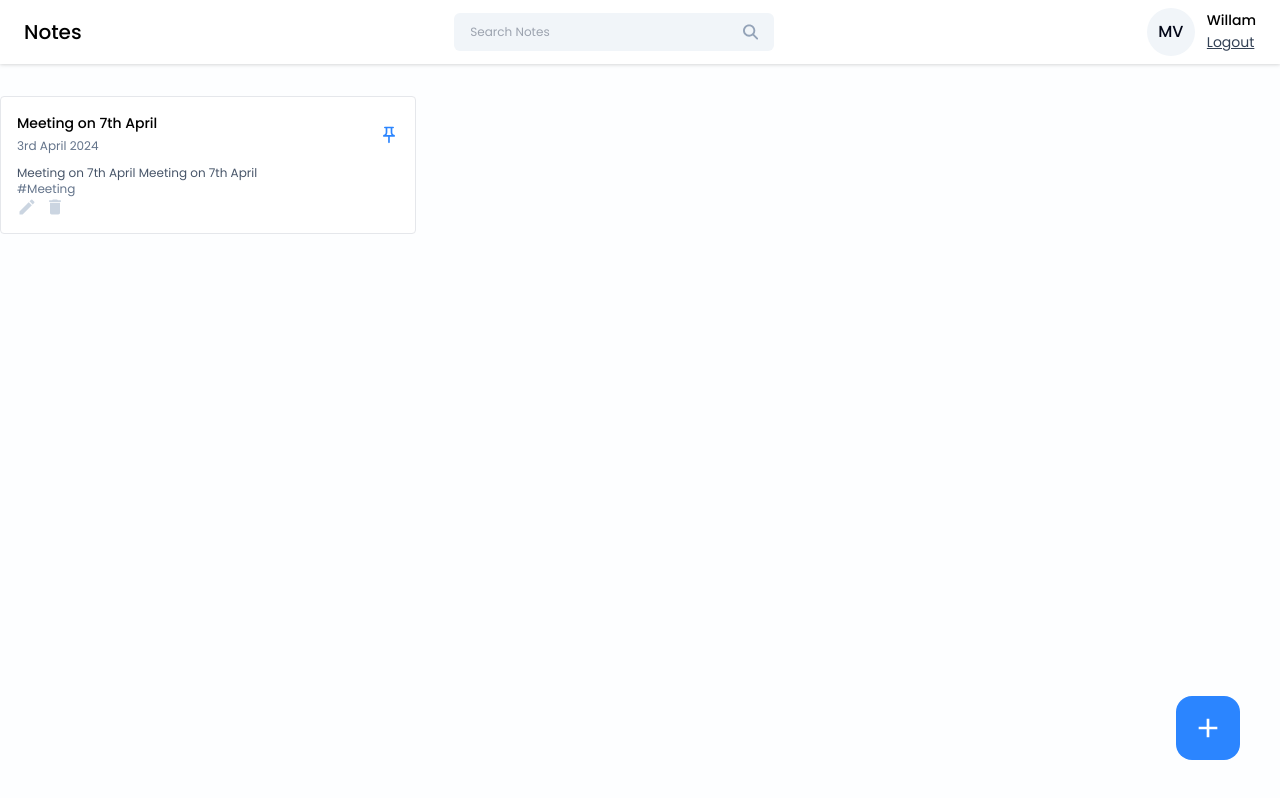
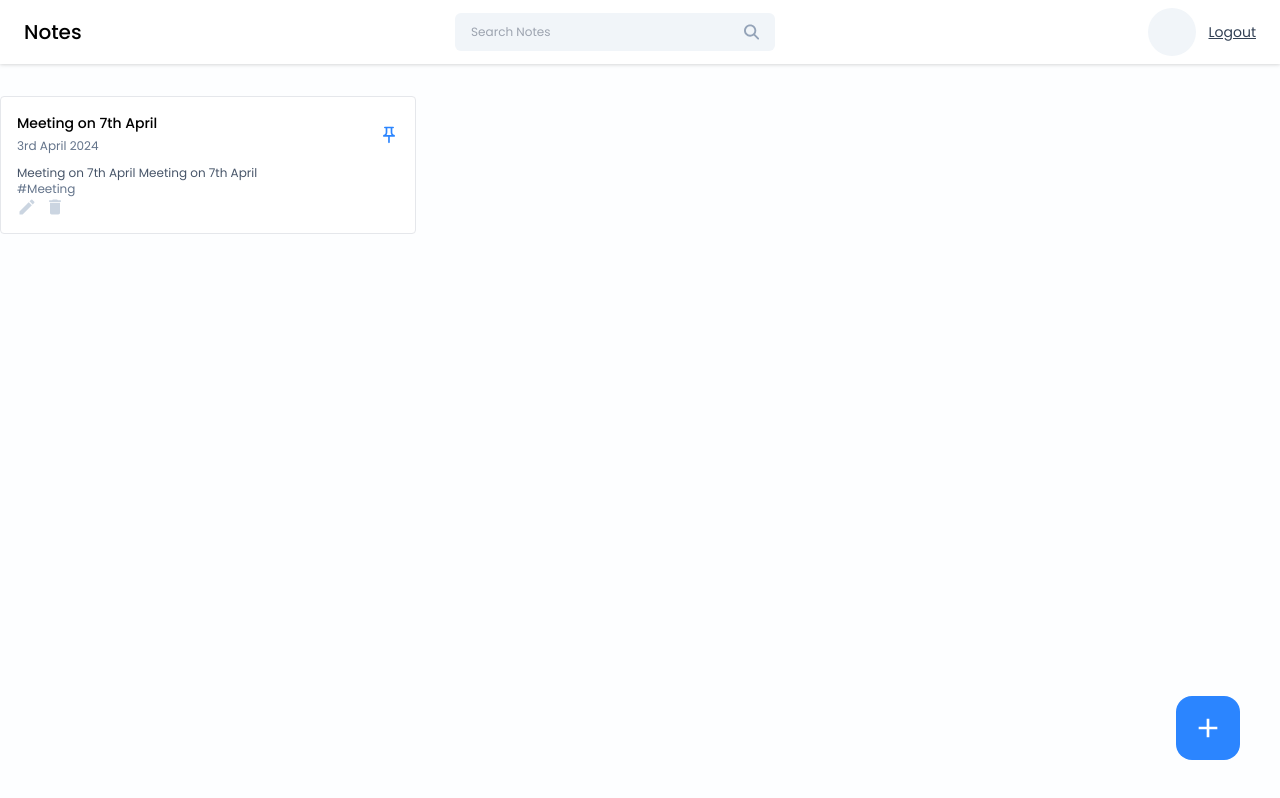
Before and after one commit to VihangaMPS/My-NoteZ-App, a React (Vite) app: page /dashboard in a window 1280 px wide. Built offline with nearby package versions, Linux system fonts and the light colour scheme; no server answers.

Commit message:
Logout Axios API Call updated with Backend

```diff
--- a/src/components/Cards/ProfileInfo.jsx
+++ b/src/components/Cards/ProfileInfo.jsx
@@ -1,15 +1,15 @@
 import {getInitials} from "../../utils/helper.js";
 
-const ProfileInfo = ({onLogout}) => {
+const ProfileInfo = ({onLogout, userInfo}) => {
     return (
         <div className="flex items-center gap-3">
             <div className="w-12 h-12 flex items-center justify-center rounded-full text-slate-950 font-medium bg-slate-100">
-                {getInitials("MP Vihanga")}
+                {getInitials(userInfo?.fullName)}
             </div>
 
             <div>
-                <p className="text-sm font-medium">Willam</p>
-                <button className="text-sm text-slate-700 underline" onClick={() => {}}>Logout</button>
+                <p className="text-sm font-medium">{userInfo?.fullName}</p>
+                <button className="text-sm text-slate-700 underline" onClick={() => {onLogout()}}>Logout</button>
             </div>
         </div>
     )
--- a/src/components/Navbar/Navbar.jsx
+++ b/src/components/Navbar/Navbar.jsx
@@ -3,11 +3,13 @@ import {useNavigate} from "react-router-dom";
 import SearchBar from "../SearchBar/SearchBar.jsx";
 import {useState} from "react";
 
-const Navbar = () => {
+const Navbar = ({userInfo}) => {
     const [searchQuery, setSearchQuery] = useState("")
     const navigate = useNavigate();
 
     const onLogout = () => {
+        localStorage.clear()
+
         navigate("/login");
     }
 
@@ -26,7 +28,7 @@ const Navbar = () => {
                 onChange={(e) => {setSearchQuery(e.target.value)}}
                 onClearSearch={onClearSearch} handleSearch={handleSearch}/>
 
-            <ProfileInfo onLogout={onLogout}/>
+            <ProfileInfo userInfo={userInfo} onLogout={onLogout}/>
         </div>
     );
 };
--- a/src/pages/Home/Home.jsx
+++ b/src/pages/Home/Home.jsx
@@ -2,19 +2,45 @@ import Navbar from "../../components/Navbar/Navbar.jsx";
 import NoteCard from "../../components/Cards/NoteCard.jsx";
 import {MdAdd} from "react-icons/md";
 import AddEditNotes from "./AddEditNotes.jsx";
-import {useState} from "react";
+import {useEffect, useState} from "react";
 import Modal from "react-modal";
+import {useNavigate} from "react-router-dom";
+import {axiosInstance} from "../../utils/axiosInstance.js";
 
 const Home = () => {
     const [openAddEditModal, setOpenAddEditModal] = useState({
         isShown: false,
         type: 'add',
         data: null
-    })
+    });
+
+    const [userInfo, setUserInfo] = useState(null);
+
+    const navigate = useNavigate();
+
+    // Get User Info
+    const getUserInfo = async () => {
+        try {
+            const response = await axiosInstance.get("/");
+
+            if (response.data && response.data.user) {
+                setUserInfo(response.data.user);
+            }
+        } catch (error) {
+            if (error.response.status === 401) {
+                localStorage.clear();
+                navigate("/login")
+            }
+        }
+    }
+
+    useEffect(() => {
+        getUserInfo();
+    }, []);
 
     return (
         <>
-            <Navbar/>
+            <Navbar userInfo={userInfo}/>
 
             <div className="container mx-auto">
                 <div className="grid grid-cols-3 gap-4 mt-8">
```
